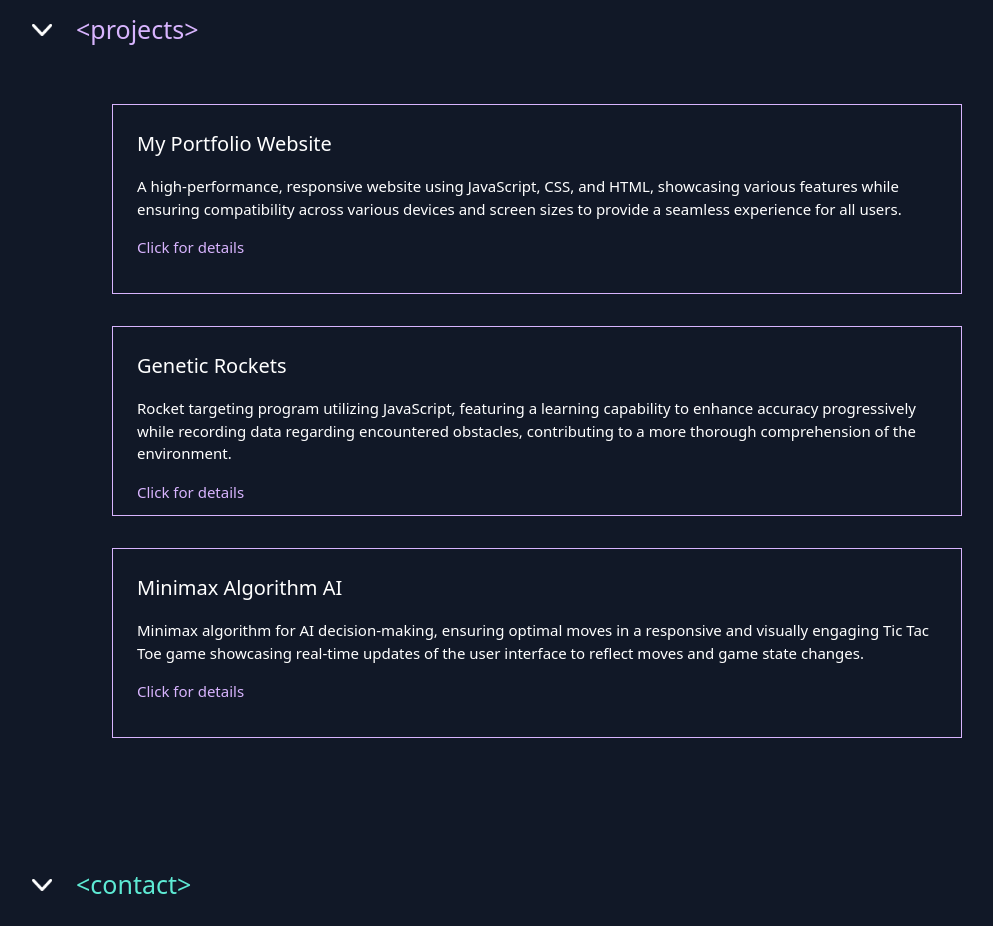
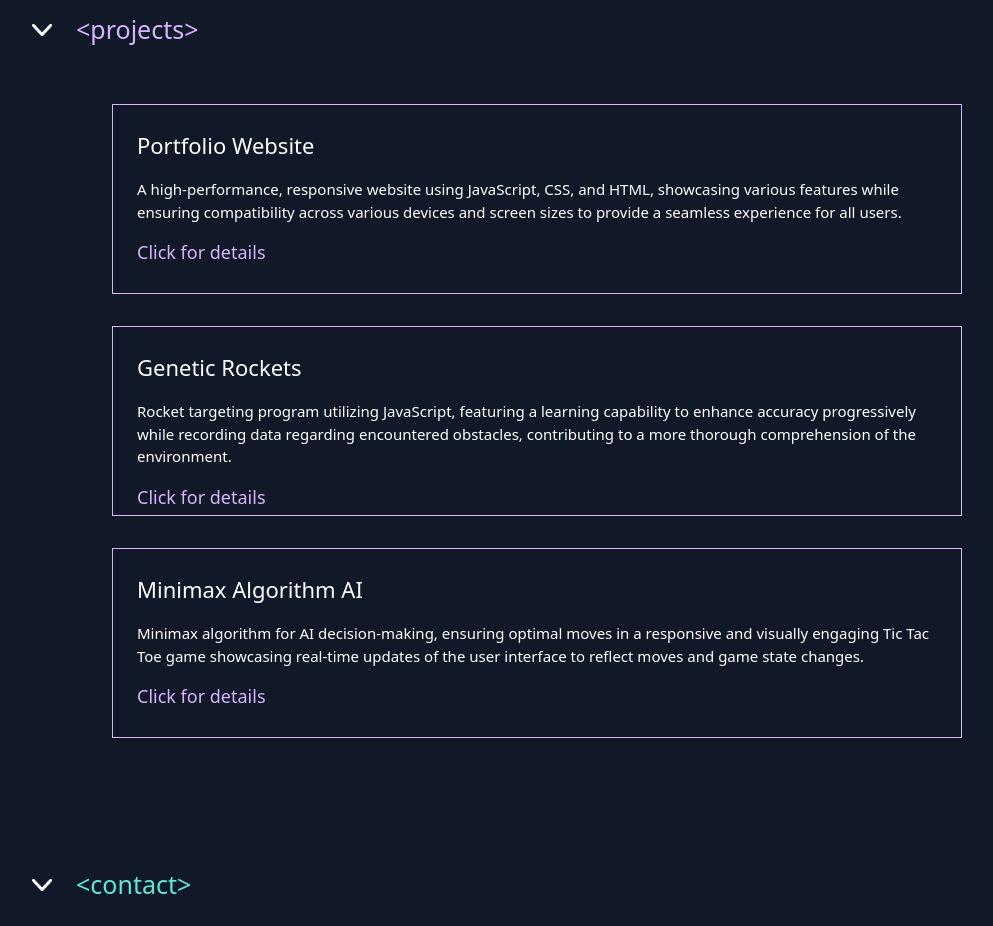
Before and after one commit to spencerhum04/personal-website, a React (Vite) app: page / in a window 1280 px wide. Shown: the part 2240-3166 px from the top of the page, without its empty margins (72-1065 px from the left). Built offline with nearby package versions, Linux system fonts and the light colour scheme.

Commit message:
minor changes

```diff
--- a/src/components/Projects.jsx
+++ b/src/components/Projects.jsx
@@ -28,9 +28,9 @@ const ProjectCard = ({ title, link, content, modaltitle, modaldesc, modalimg })
         style={{ cursor: 'pointer' }}
       >
         <div className={`w-[800px] h-[140px]`}>
-          <p className="text-white text-[20px]">{title}</p>
+          <p className="text-white text-[22px]">{title}</p>
           <p className="text-white text-[15px] mt-4">{content}</p>
-          <p className="text-purple-300 text-[15px] mt-4">Click for details</p>
+          <p className="text-purple-300 text-[18px] mt-4">Click for details</p>
         </div>
       </div>
 
--- a/src/constants/index.js
+++ b/src/constants/index.js
@@ -93,11 +93,11 @@ export const projects = [
   {
     id: "project-1",
     icon: pythonlogo,
-    title: "My Portfolio Website",
+    title: "Portfolio Website",
     link: "https://github.com/spencerhum04/personal-website",
     content:
       "A high-performance, responsive website using JavaScript, CSS, and HTML, showcasing various features while ensuring compatibility across various devices and screen sizes to provide a seamless experience for all users.",
-    modaltitle: "My Portfolio Website",
+    modaltitle: "Portfolio Website",
     modaldesc: "Developed a personalized website that uses JavaScript, CSS, and HTML to highlight various features. UI/UX designs and patterns were seamlessly integrated using Tailwind CSS to create an aesthetically pleasing and user-friendly experience. Ensured the website's responsiveness and compatibility with various devices and screen sizes, resulting in a consistent experience for all users. Used HTML, CSS, and JavaScript to create a dynamic and engaging platform that effectively highlighted personal projects and accomplishments.",
     modalimg: websitevisual,
   },
```
